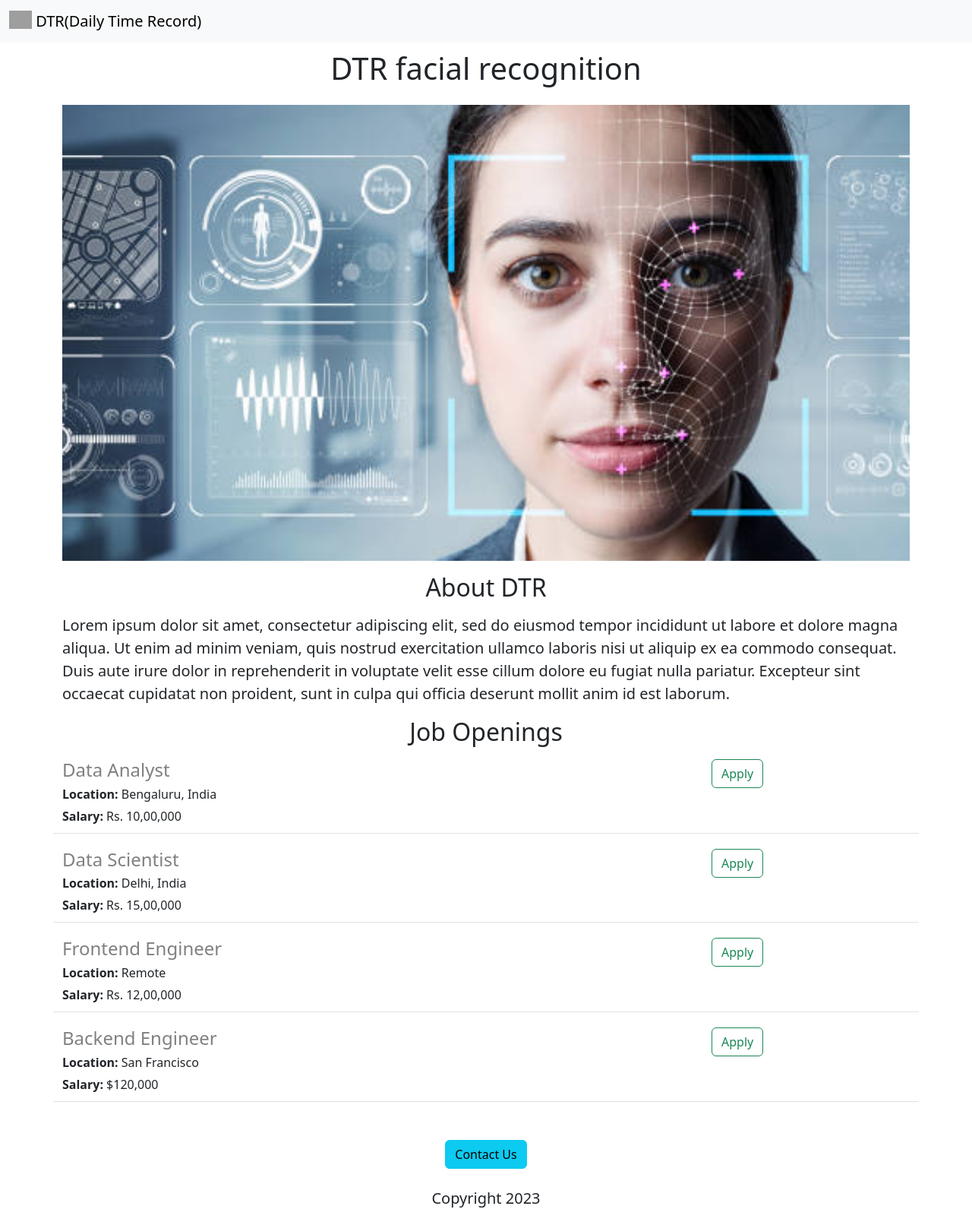
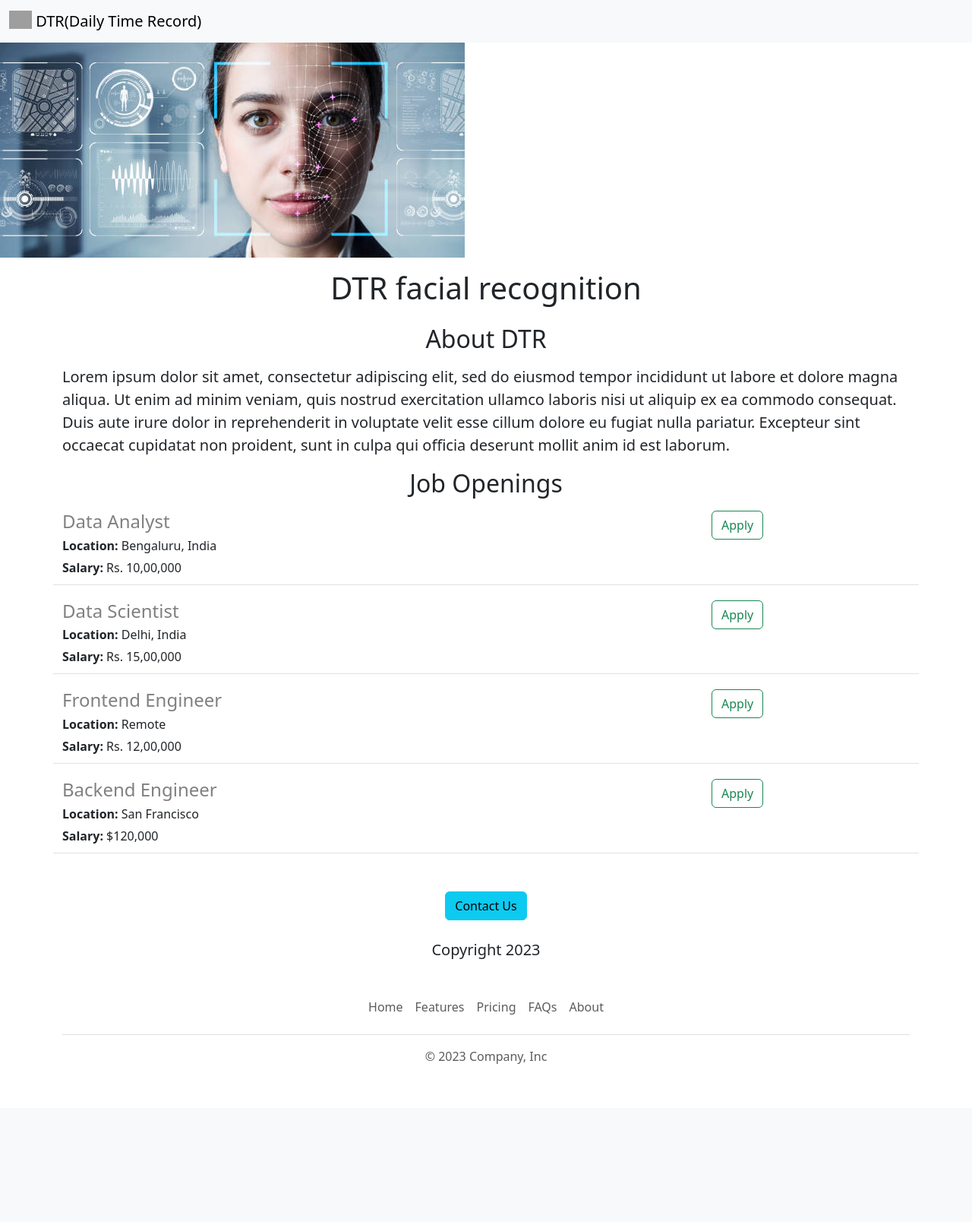
Before and after one commit to Triz-tan/thesis-website, a Flask app: page / in a window 1280 px wide. Shown: the whole page at 76% size. After the commit the page ends 1400 px from the top, so only its background shows below. Run offline with Flask 3, Linux system fonts and the light colour scheme; grey boxes are pictures that could not be loaded.

Commit message:
background pic update

```diff
--- /dev/null
+++ b/templates/footer.html
@@ -0,0 +1,12 @@
+<div class="container">
+    <footer class="py-3 my-4">
+      <ul class="nav justify-content-center border-bottom pb-3 mb-3">
+        <li class="nav-item"><a href="#" class="nav-link px-2 text-body-secondary">Home</a></li>
+        <li class="nav-item"><a href="#" class="nav-link px-2 text-body-secondary">Features</a></li>
+        <li class="nav-item"><a href="#" class="nav-link px-2 text-body-secondary">Pricing</a></li>
+        <li class="nav-item"><a href="#" class="nav-link px-2 text-body-secondary">FAQs</a></li>
+        <li class="nav-item"><a href="#" class="nav-link px-2 text-body-secondary">About</a></li>
+      </ul>
+      <p class="text-center text-body-secondary">&copy; 2023 Company, Inc</p>
+    </footer>
+  </div>
--- a/templates/home.html
+++ b/templates/home.html
@@ -9,15 +9,14 @@
 </head>
   <style>
     .img-fluid {
-      height: 600px;
-      object-fit: cover;
+
     }
   </style>
 <body>
   {% include 'nav.html' %}
+  <img class="img-fluid" src="https://thesis-website.john-tristantr2.repl.co/static/face.jpg">
   <div class="container">
   <h1 class="text-center mt-3 mb-4">DTR facial recognition</h1>
-  <img class="img-fluid" src="https://thesis-website.john-tristantr2.repl.co/static/face.jpg">
   <h2 class="text-center mt-3 mb-3">About DTR</h2>
     <p class="lead">Lorem ipsum dolor sit amet, consectetur adipiscing elit, sed do eiusmod tempor incididunt ut labore et dolore magna aliqua. Ut enim ad minim veniam, quis nostrud exercitation ullamco laboris nisi ut aliquip ex ea commodo consequat. Duis aute irure dolor in reprehenderit in voluptate velit esse cillum dolore eu fugiat nulla pariatur. Excepteur sint occaecat cupidatat non proident, sunt in culpa qui officia deserunt mollit anim id est laborum.
     </p>
@@ -34,5 +33,6 @@
     </p>
   </div>
   </div>
+  {% include 'footer.html' %}
 </body>
 </html>
```
